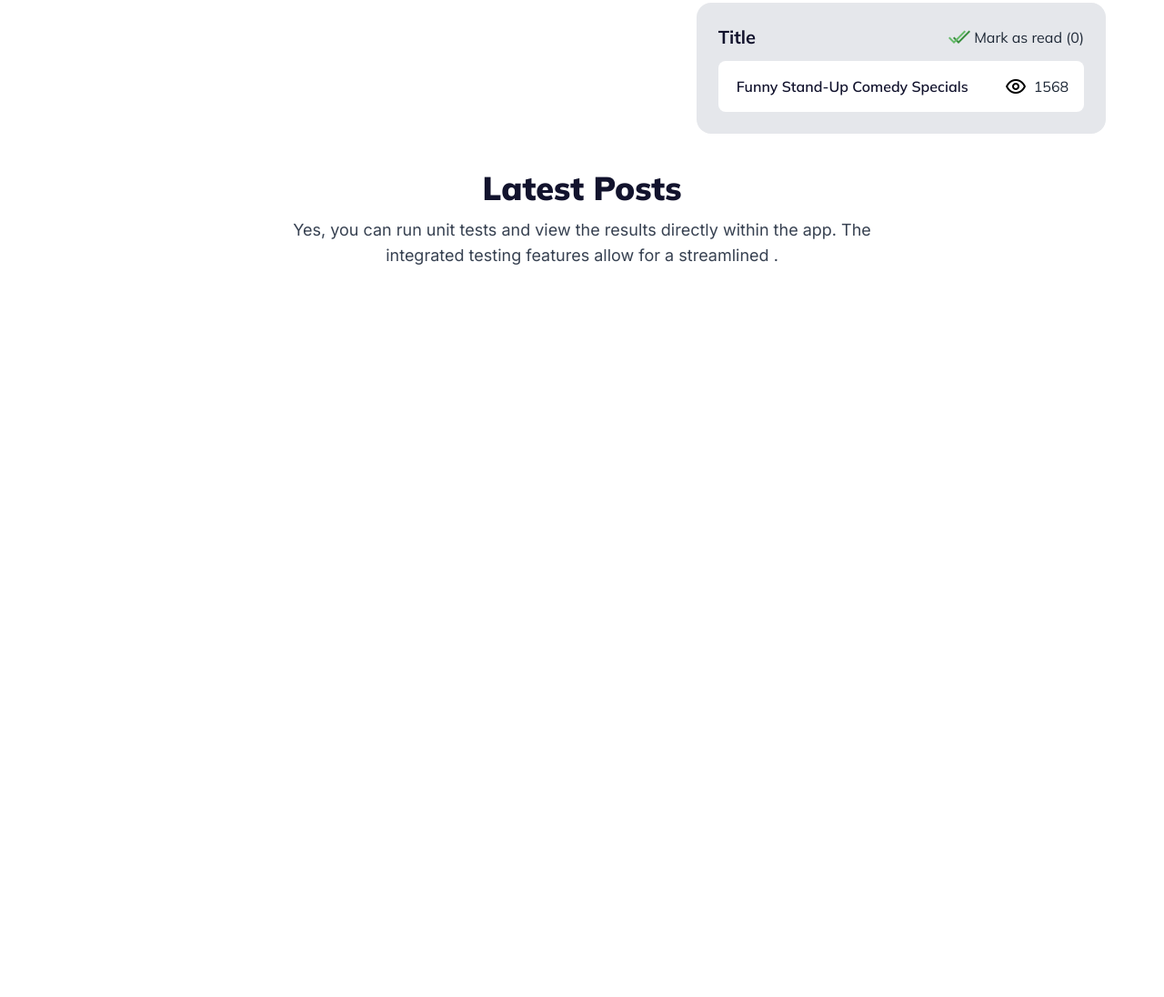
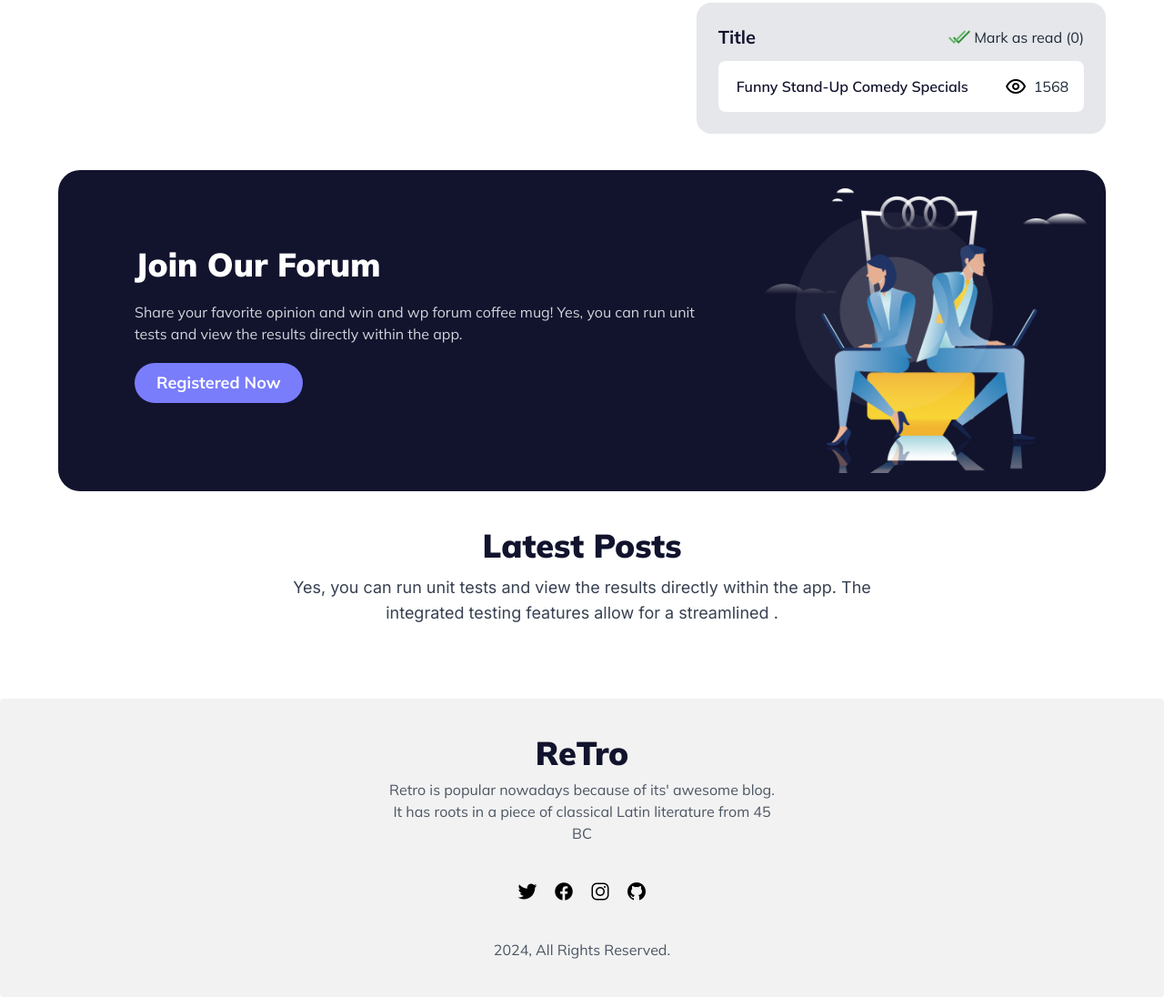
Before and after one commit to shakhawat-ullah/sixth-assignment-retro-forum, a plain HTML site: page index.html in a window 1280 px wide. Shown: the part 749-1845 px from the top of the page at 91% size. Before the commit the page ends 1124 px from the top, so only its background shows below. Drawn offline with nearby package versions, Linux system fonts and the light colour scheme; no server answers.

Commit message:
UI design done

```diff
--- a/index.html
+++ b/index.html
@@ -151,6 +151,24 @@
 
         </section>
 
+        <!-- Join our forum Section -->
+        <section class="my-10 bg-[#12132D] rounded-3xl">
+            <div class="text-white flex flex-col lg:flex-row p-5">
+                <div class="p-4 lg:p-16 space-y-5 text-center lg:text-left">
+                    <h3 class="font-bold lg:font-black text-2xl lg:text-4xl">Join Our Forum</h3>
+                    <p class="text-gray-300">Share your favorite opinion and win and wp forum coffee mug! Yes, you can
+                        run unit tests and view the results directly within the app. </p>
+                    <button
+                        class="rounded-3xl font-semibold lg:font-bold text-base lg:text-lg px-3 lg:px-6 py-2 bg-[#797DFC]">Registered
+                        Now</button>
+                </div>
+                <div class="w-full lg:w-1/2">
+                    <img src="./images/joinforum.png" alt="">
+                </div>
+            </div>
+
+        </section>
+
         <!-- Latest Post Section   -->
         <section class="my-10">
             <!-- Latest post title part -->
@@ -170,7 +188,34 @@
 
     </main>
 
-    <footer></footer>
+    <footer class="footer footer-center bg-base-200 text-base-content rounded p-10">
+        <div>
+            <h4 class="text-xl lg:text-4xl font-black text-[#12132D]">ReTro</h4>
+            <p class="px-1 lg:px-96 text-gray-600 text-base ">Retro is popular nowadays because of its' awesome blog. It
+                has roots
+                in a piece of classical Latin literature from 45 BC</p>
+        </div>
+        <nav>
+            <div class="grid grid-flow-col gap-4">
+                <a>
+                    <img src="./images/twitter.png" alt="">
+                </a>
+                <a>
+                    <img src="./images/facebook.png" alt="">
+                </a>
+                <a>
+                    <img src="./images/instagram.png" alt="">
+                </a>
+                <a>
+                    <img src="./images/github.png" alt="">
+                </a>
+            </div>
+        </nav>
+
+        <aside>
+            <p class="text-gray-600 text-base">2024, All Rights Reserved.</p>
+        </aside>
+    </footer>
 
     <script src="./js/retro.js"></script>
 </body>
```
Also changed, not shown: images/facebook.png (added), images/github.png (added), images/instagram.png (added), images/twitter.png (added).
